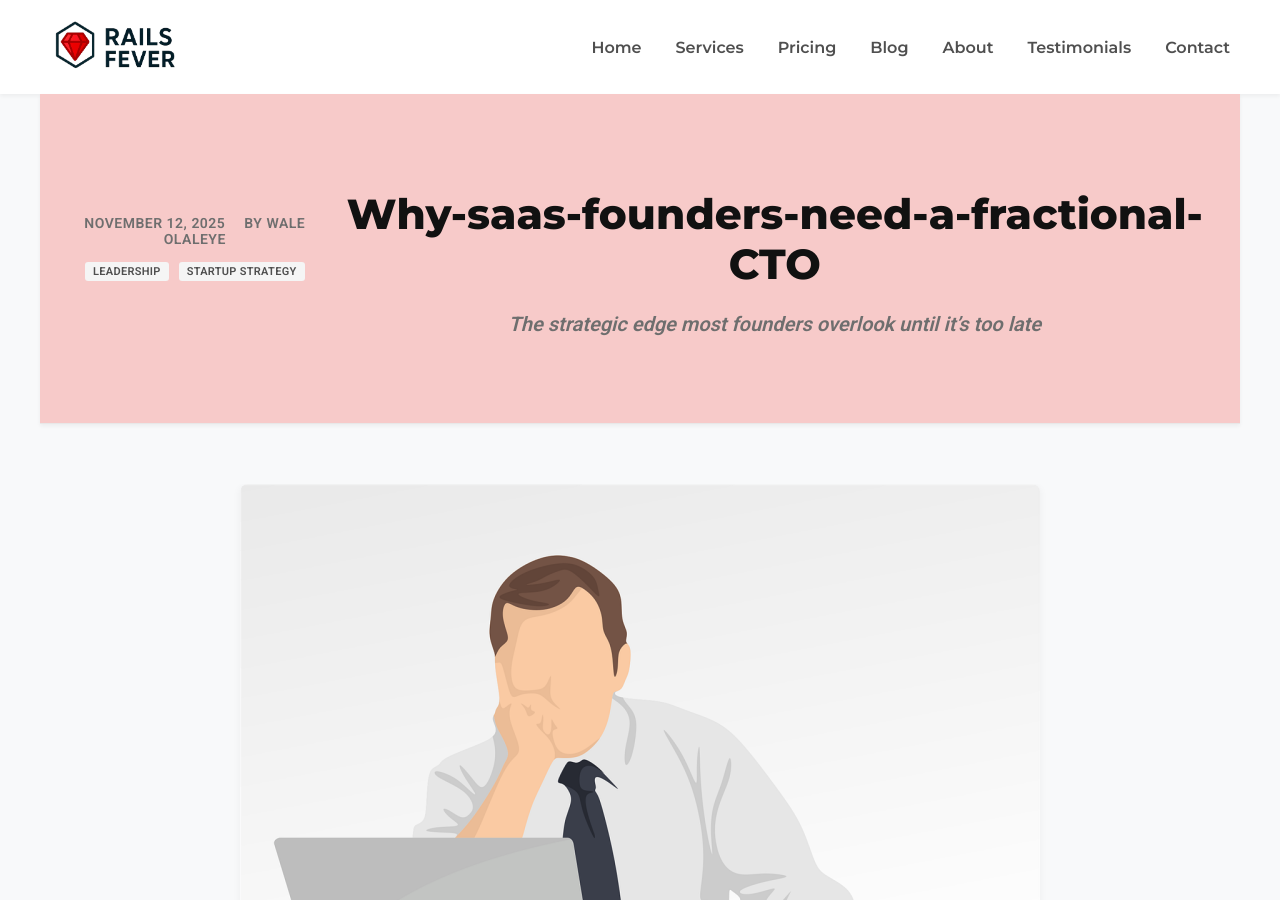
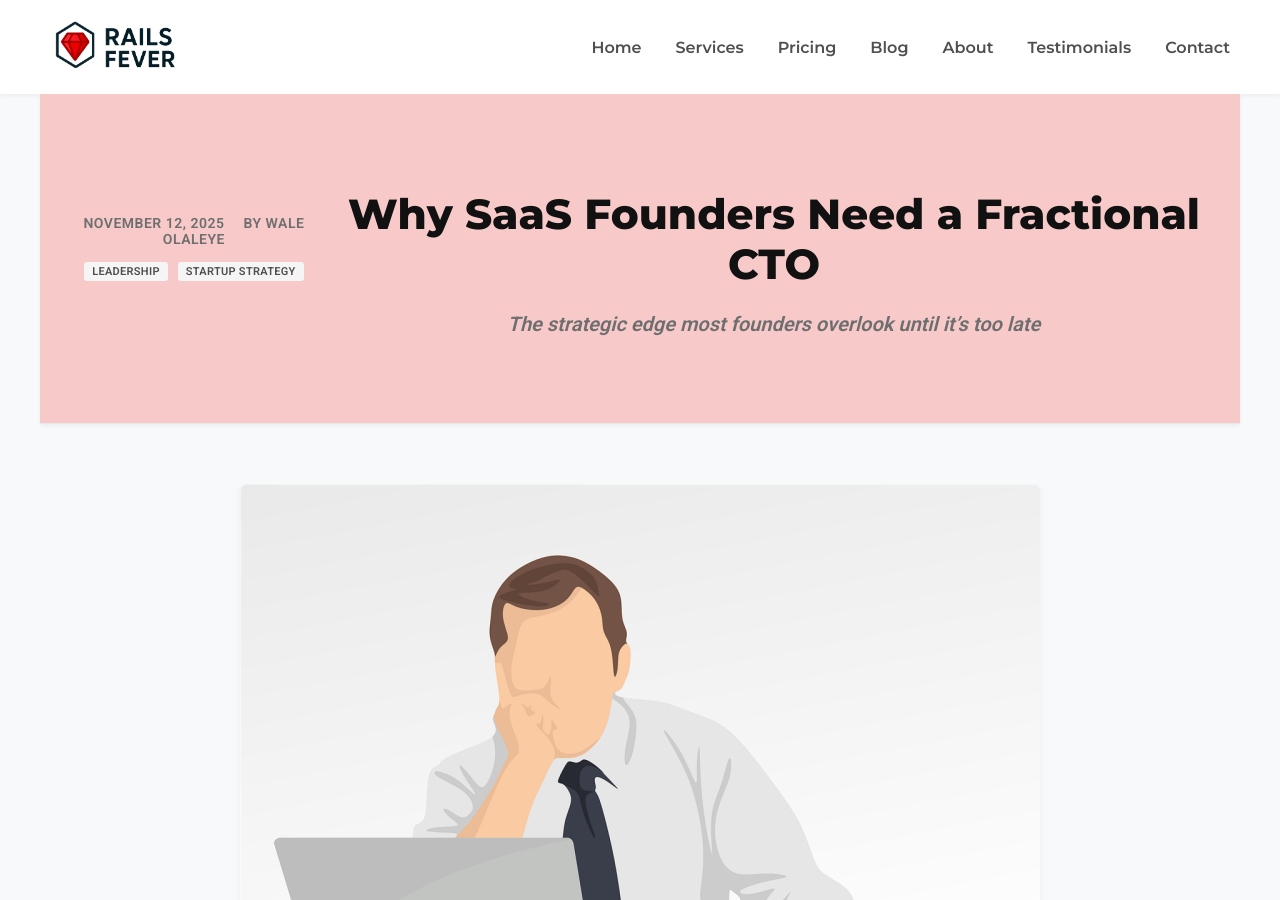
Before and after one commit to waleo/railsfever-05-2025, a Jekyll site: the page built from _posts/2025-11-12-why-saas-founders-need-a-fractional-cto.md, in a window 1280 px wide and 900 px high. Built offline with Jekyll 4.4.1, drawn with Linux system fonts in a browser that asks for light colours.

Commit message:
Add missing slash

```diff
--- a/_posts/2025-11-12-why-saas-founders-need-a-fractional-cto.md
+++ b/_posts/2025-11-12-why-saas-founders-need-a-fractional-cto.md
@@ -1,6 +1,6 @@
 ---
 layout: post
-title: "Why-saas-founders-need-a-fractional-CTO"
+title: "Why SaaS Founders Need a Fractional CTO"
 subtitle: "The strategic edge most founders overlook until it’s too late"
 description: "Hiring a fractional CTO early helps SaaS founders avoid technical debt, align product decisions with business goals, and grow sustainably. Learn when and why to bring one in—and what difference it makes."
 author: "Wale Olaleye"
@@ -179,7 +179,7 @@
 ---
 
 **Ready to add a fractional CTO to your SaaS?**
-Rails Fever’s [Fractional CTO Service](https://railsfever.com/services/fractional_cto) gives you senior-level strategy and technical oversight—without a full-time hire.
+Rails Fever’s [Fractional CTO Service](/services/fractional_cto/) gives you senior-level strategy and technical oversight—without a full-time hire.
 Let’s make sure your Rails app scales cleanly and your roadmap matches your goals.
 
 
```
